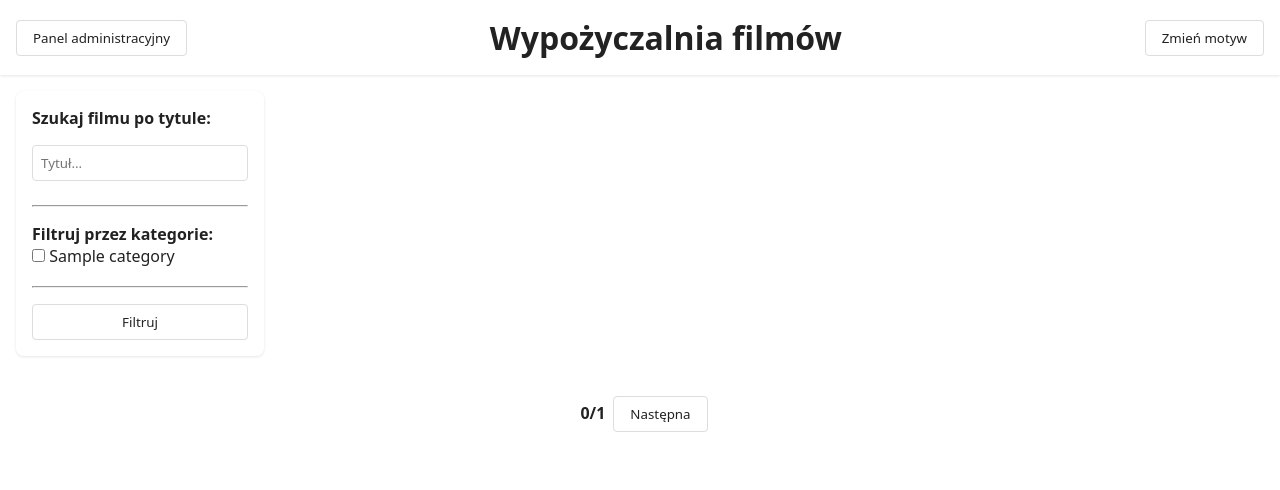
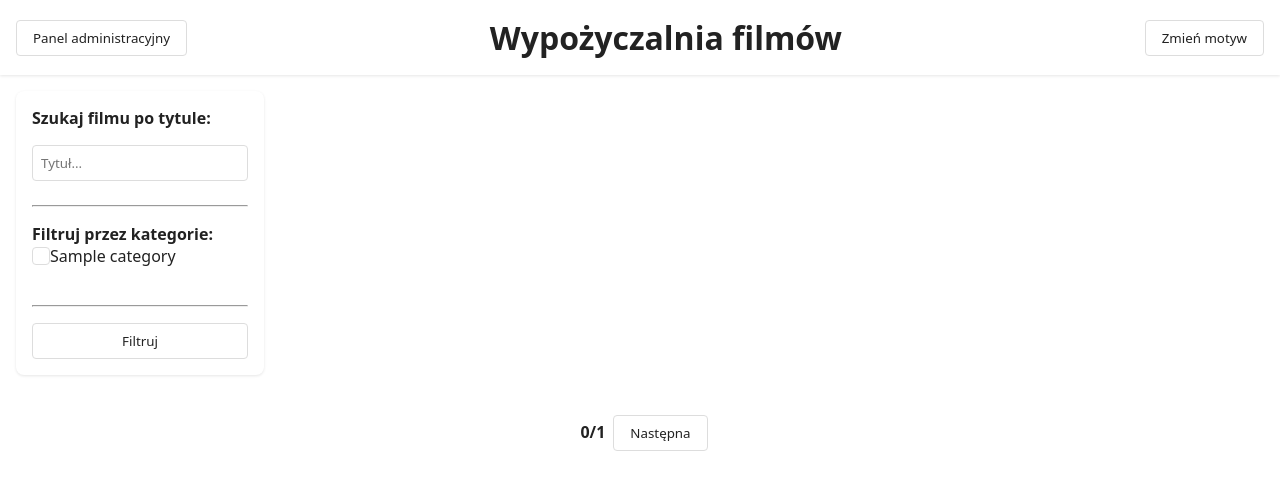
Before and after one commit to MEJSONN/sakila-viewer, a PHP site: page /index.php?page=styl in a window 1280 px wide. Shown: the top 490 px of the page. Run offline with PHP 8.4, Linux system fonts and the light colour scheme; tables that the repository leaves empty hold one stand-in row (values such as "Sample post"); data that the repository does not hold is empty.

Commit message:
Improve category filter UI and checkbox styling
Enhanced the category filter in index.php by wrapping checkboxes in a flex container for better alignment. Updated styl.css to add custom styles for checkboxes and category filter layout, including theme variables for primary colors. Removed unnecessary comments from edit.php for cleaner code.

```diff
--- a/edit.php
+++ b/edit.php
@@ -253,7 +253,6 @@ if ($_SERVER['REQUEST_METHOD'] === 'POST') {
         }
     }
 
-    // Sprawdź ile kopii można usunąć (te, które nie są aktualnie wypożyczone)
     $deletableCount = $baza->query("
         SELECT COUNT(*) as count
         FROM inventory i
@@ -265,7 +264,6 @@ if ($_SERVER['REQUEST_METHOD'] === 'POST') {
         )")->fetch_assoc()['count'];
 
     if ($newCopyCount > $currentCopyCount) {
-        // Dodaj nowe kopie
         $stmtAddInventory = $baza->prepare("
             INSERT INTO inventory (film_id, store_id, last_update)
             VALUES (?, 1, NOW())
@@ -277,7 +275,6 @@ if ($_SERVER['REQUEST_METHOD'] === 'POST') {
     } elseif ($newCopyCount < $currentCopyCount) {
         $toDelete = min($currentCopyCount - $newCopyCount, $deletableCount);
         if ($toDelete > 0) {
-            // Usuń tylko te kopie, które nie są aktualnie wypożyczone
             $baza->query("
                 DELETE FROM inventory
                 WHERE film_id = $fid
--- a/index.php
+++ b/index.php
@@ -70,7 +70,10 @@ $pages = ceil($totalRow['count'] / $filmPerPage);
                     $categories = $baza->query("SELECT * FROM category ORDER BY name ASC");
                     foreach ($categories as $category) {
                         $checked = in_array($category['name'], $categoriesFilter) ? 'checked' : '';
-                        echo "<label><input type='checkbox' name='category[]' value='{$category['name']}' $checked> {$category['name']}</label><br>";
+                        echo "<label class='category-filter'>
+                                <input type='checkbox' name='category[]' value='{$category['name']}' $checked>
+                                {$category['name']}
+                            </label><br>";
                     }
                     ?>
                 </section>
--- a/styl.css
+++ b/styl.css
@@ -1,10 +1,11 @@
-/* Zmienne motywu */
 :root {
     --bg-color: #fff;
     --text-color: #222;
     --card-bg: #fff;
     --link-color: #000;
     --border-color: #ddd;
+    --primary: #3a86ff;
+    --primary-weak: linear-gradient(180deg,#e6f4ff,#cfe9ff);
     --shadow-color: rgba(0, 0, 0, 0.1);
     --input-bg: #fff;
     --hover-color: #f5f5f5;
@@ -20,6 +21,8 @@ body.dark {
     --card-bg: #1e1e1e;
     --link-color: #aaa;
     --border-color: #333;
+    --primary: #66a3ff;
+    --primary-weak: linear-gradient(180deg,#1f2a44,#22324a);
     --shadow-color: rgba(0, 0, 0, 0.5);
     --input-bg: #2d2d2d;
     --hover-color: #2a2a2a;
@@ -68,6 +71,14 @@ main {
     display: flex;
     flex-direction: column;
     gap: var(--spacing-md);
+
+}
+
+.category-filter {
+    display: flex;
+    flex-direction: row;
+    align-items: center;
+    justify-content: left;
 }
 
 .catalog {
@@ -129,6 +140,45 @@ input, textarea, select {
     width: auto;
 }
 
+input[type="checkbox"]{
+    -webkit-appearance: none;
+    appearance: none;
+    width: 18px;
+    height: 18px;
+    border: 1px solid var(--border-color);
+    border-radius: 4px;
+    background: var(--card-bg);
+    display: inline-block;
+    vertical-align: middle;
+    position: relative;
+    margin: 0;
+    cursor: pointer;
+}
+input[type="checkbox"]::after{
+    content: '';
+    position: absolute;
+    left: 5px;
+    top: 2px;
+    width: 5px;
+    height: 10px;
+    border: solid var(--text-color);
+    border-width: 0 2px 2px 0;
+    transform: rotate(45deg) scale(0);
+    transition: transform .12s ease;
+}
+input[type="checkbox"]:checked{
+    background: var(--primary-weak);
+    border-color: var(--primary);
+}
+input[type="checkbox"]:checked::after{
+    transform: rotate(45deg) scale(1);
+    border-color: var(--primary);
+}
+input[type="checkbox"]:focus{
+    box-shadow: 0 0 0 4px rgba(58,134,255,0.12);
+    outline: none;
+}
+
 button {
     padding: var(--spacing-sm) var(--spacing-md);
     background-color: var(--card-bg);
@@ -177,8 +227,11 @@ details {
     }
 
     .catalog {
-        grid-template-columns: 1fr;
         width: 100%;
+    }
+
+    .film {
+        width: auto;
     }
 
     .menu {
```
